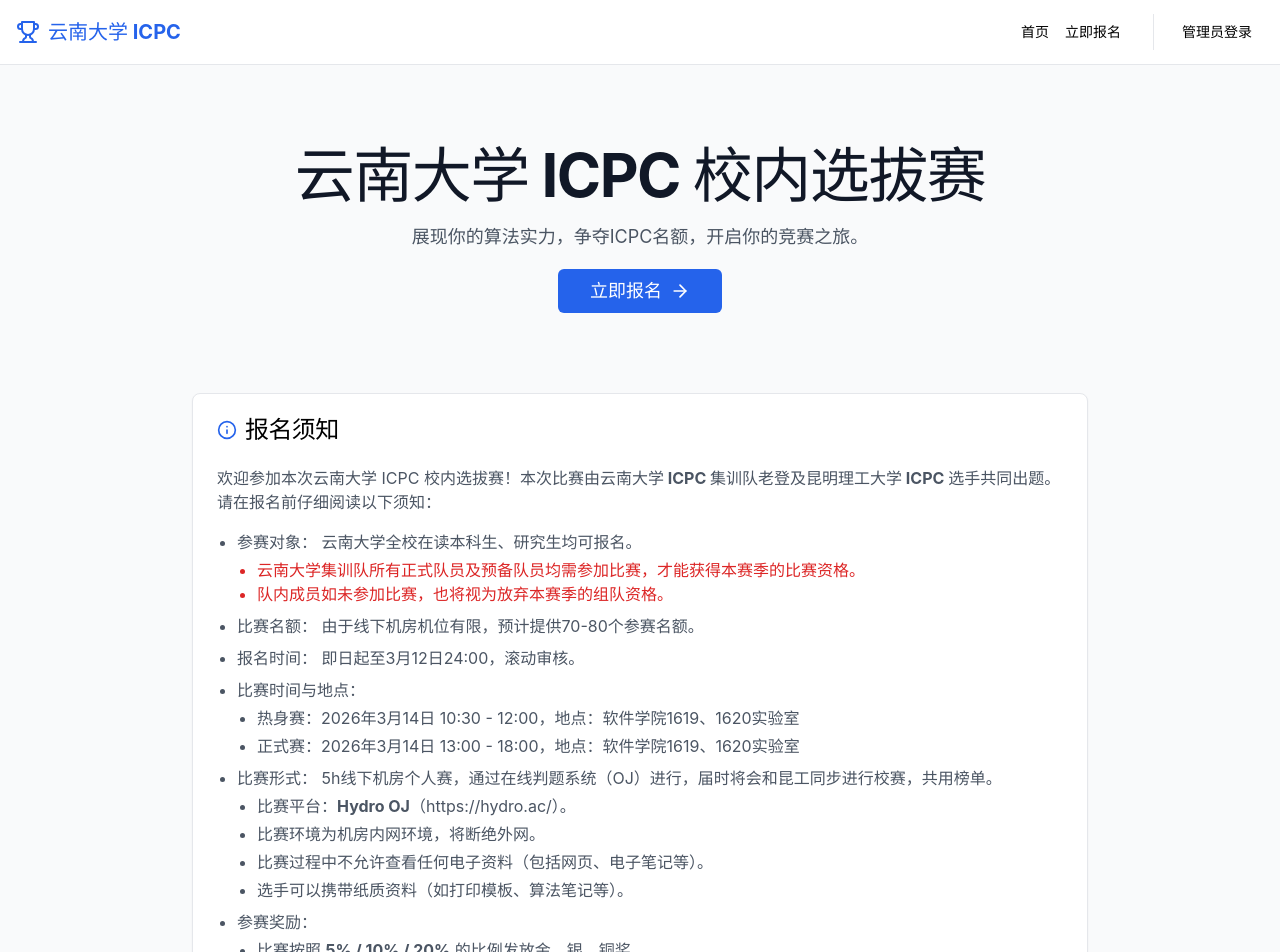
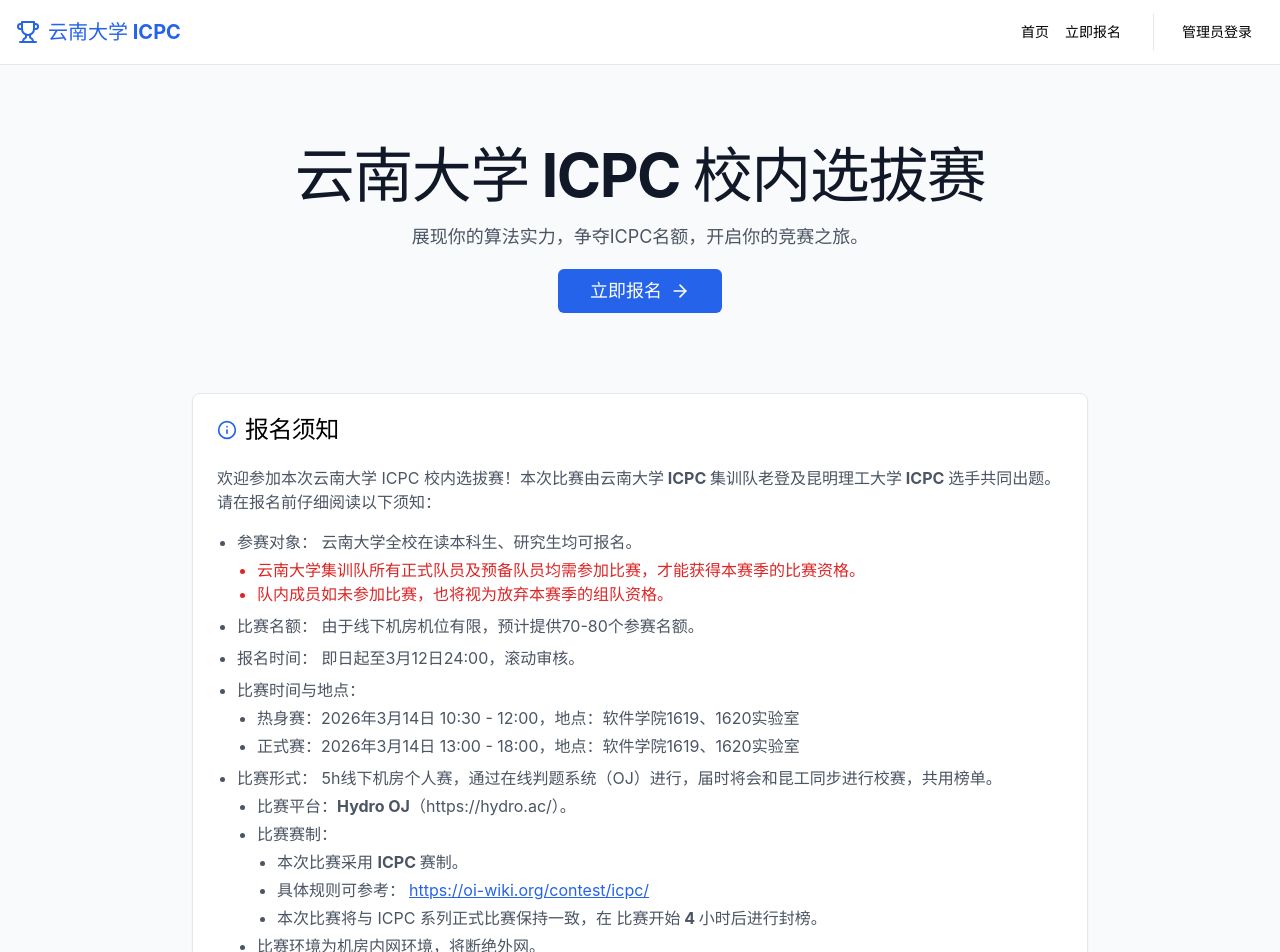
Before and after one commit to octal-zhihao/icpc-registry, a React (Vite) app: page / in a window 1280 px wide. Shown: the top 952 px of the page. Built offline with nearby package versions, Linux system fonts and the light colour scheme; no server answers.

Commit message:
fix: update homepage

```diff
--- a/src/pages/Home.tsx
+++ b/src/pages/Home.tsx
@@ -68,16 +68,39 @@ export function Home() {
               <strong>比赛形式：</strong> 5h线下机房个人赛，通过在线判题系统（OJ）进行，届时将会和昆工同步进行校赛，共用榜单。
               <ul className="list-disc pl-5 mt-1 space-y-1">
                 <li>比赛平台：<strong>Hydro OJ</strong>（https://hydro.ac/）。</li>
+                <li>
+                  <strong>比赛赛制：</strong>
+                  <ul className="list-disc pl-5 mt-1 space-y-1">
+                    <li>
+                      本次比赛采用 <strong>ICPC 赛制</strong>。
+                    </li>
+                    <li>
+                      具体规则可参考：
+                      <a
+                        href="https://oi-wiki.org/contest/icpc/"
+                        target="_blank"
+                        rel="noopener noreferrer"
+                        className="text-blue-600 underline ml-1"
+                      >
+                        https://oi-wiki.org/contest/icpc/
+                      </a>
+                    </li>
+                    <li>
+                      本次比赛将与 ICPC 系列正式比赛保持一致，在 <strong>比赛开始 4 小时后进行封榜</strong>。
+                    </li>
+                  </ul>
+                </li>
                 <li>比赛环境为<strong>机房内网环境</strong>，将<strong>断绝外网</strong>。</li>
                 <li>比赛过程中<strong>不允许查看任何电子资料</strong>（包括网页、电子笔记等）。</li>
                 <li>选手<strong>可以携带纸质资料</strong>（如打印模板、算法笔记等）。</li>
+                <li>选手<strong>在正式赛开赛两小时后，即15点后才可离场，离场后不得有任何提交记录，否则取消比赛成绩。</strong></li>
               </ul>
             </li>
 
             <li>
               <strong>参赛奖励：</strong>
               <ul className="list-disc pl-5 mt-1 space-y-1">
-                <li>比赛按照 <strong>5% / 10% / 20%</strong> 的比例发放金、银、铜奖。</li>
+                <li>比赛按照 <strong>5% / 10% / 25%</strong> 的比例发放金、银、铜奖。</li>
                 <li>人数基数以实际到场签到人数为准，按获奖比例计算的获奖人数统一向上取整。</li>
                 <li>
                   <strong>所有参赛选手均可获得官方活动证明，获奖选手还将额外获得获奖证书与奖品。</strong>
```
